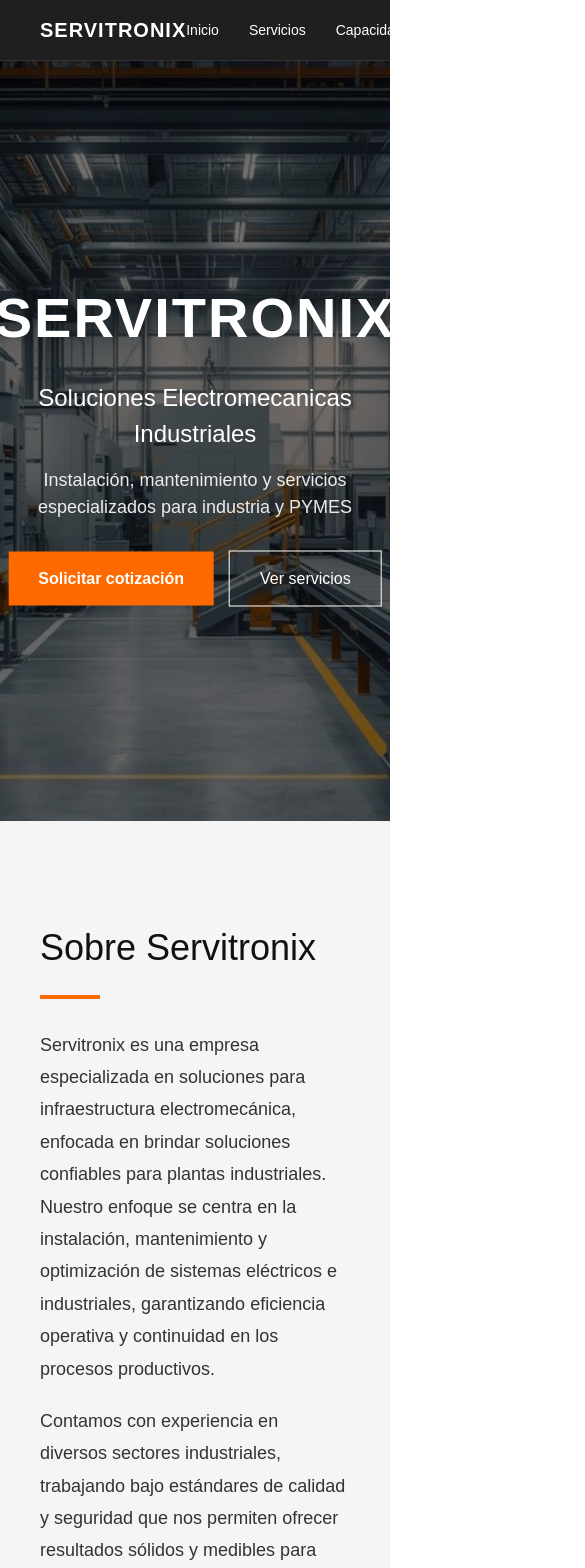
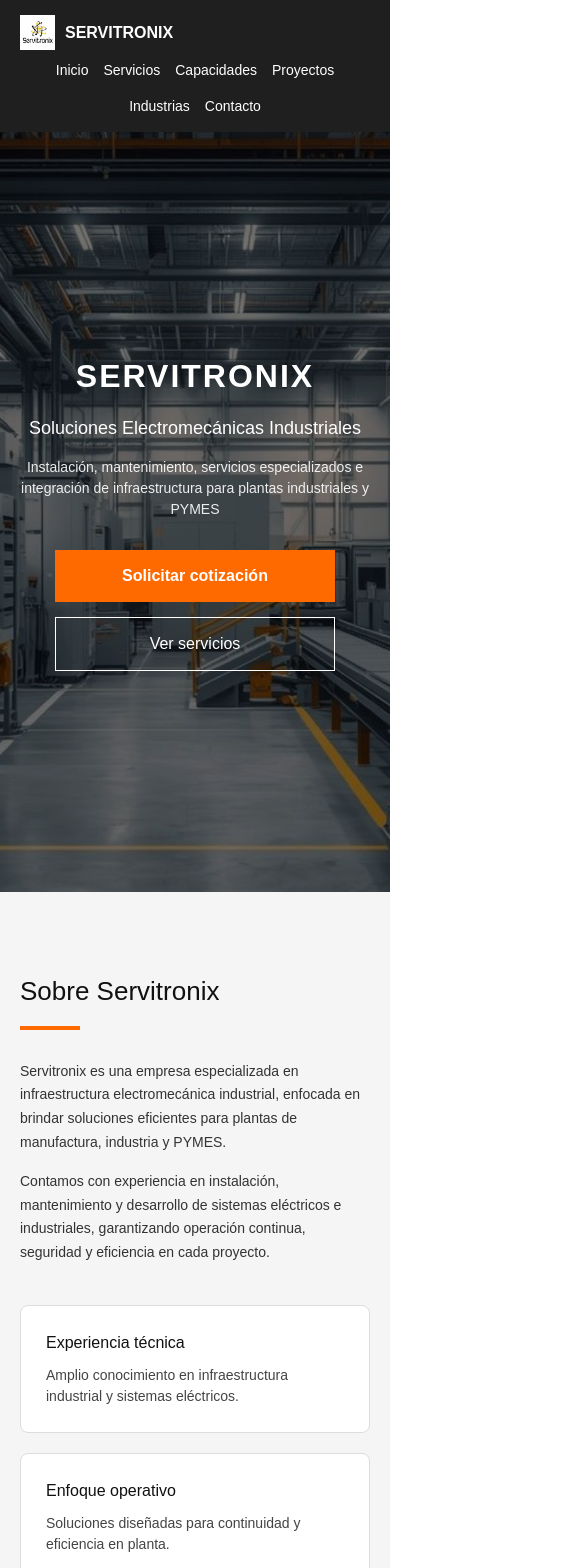
Before and after one commit to CarlosFuentes11/servitronix-site, a Next.js app: page / in a window 390 px wide. Shown: the top 1568 px of the page, 585 px wide, since content can reach past the window. Built offline with nearby package versions, Linux system fonts and the light colour scheme.

Commit message:
servicios corregidos + imagen mecanica

```diff
--- a/src/app/layout.js
+++ b/src/app/layout.js
@@ -1,25 +1,85 @@
 import "./globals.css";
-
-import Navbar from "../components/Navbar";
-import Footer from "../components/Footer";
 
 export const metadata = {
   title: "Servitronix",
-  description: "Infraestructura electromecánica industrial",
+  description: "Soluciones Electromecanicas Industriales",
 };
 
 export default function RootLayout({ children }) {
   return (
     <html lang="es">
-      <body style={{ margin: 0 }}>
+      <body style={{ margin: 0, fontFamily: "Arial, sans-serif" }}>
 
-        <Navbar />
+        {/* 🔷 NAVBAR */}
+        <header
+          style={{
+            background: "#1f1f1f",
+            padding: "15px 20px",
+          }}
+        >
+          <div
+            style={{
+              maxWidth: "1200px",
+              margin: "0 auto",
+              display: "flex",
+              justifyContent: "space-between",
+              alignItems: "center",
+              flexWrap: "wrap",
+              gap: "10px",
+            }}
+          >
+            {/* LOGO */}
+            <div style={{ display: "flex", alignItems: "center", gap: "10px" }}>
+              <img
+                src="/images/logo-servitronix.png"
+                alt="logo"
+                style={{ height: "35px" }}
+              />
+              <span style={{ color: "white", fontWeight: "bold" }}>
+                SERVITRONIX
+              </span>
+            </div>
+
+            {/* NAV */}
+            <nav
+              style={{
+                display: "flex",
+                gap: "15px",
+                flexWrap: "wrap",
+                justifyContent: "center",
+              }}
+            >
+              <a href="#inicio" style={link}>Inicio</a>
+              <a href="#servicios" style={link}>Servicios</a>
+              <a href="#capacidades" style={link}>Capacidades</a>
+              <a href="#proyectos" style={link}>Proyectos</a>
+              <a href="#industrias" style={link}>Industrias</a>
+              <a href="#contacto" style={link}>Contacto</a>
+            </nav>
+          </div>
+        </header>
 
         {children}
 
-        <Footer />
+        {/* 🔷 FOOTER */}
+        <footer
+          style={{
+            background: "#111",
+            color: "white",
+            padding: "40px 20px",
+            textAlign: "center",
+          }}
+        >
+          <p>© Servitronix — Infraestructura electromecánica industrial</p>
+        </footer>
 
       </body>
     </html>
   );
 }
+
+const link = {
+  color: "white",
+  textDecoration: "none",
+  fontSize: "14px",
+};
--- a/src/sections/About.js
+++ b/src/sections/About.js
@@ -3,7 +3,7 @@
     <section
       id="sobre"
       style={{
-        padding: "100px 40px",
+        padding: "80px 20px",
         background: "#f5f5f5",
       }}
     >
@@ -13,18 +13,18 @@
           margin: "0 auto",
         }}
       >
-        {/* TÍTULO */}
+        {/* TITULO */}
         <h2
           style={{
-            fontSize: "36px",
-            marginBottom: "20px",
+            fontSize: "clamp(26px, 5vw, 36px)",
+            marginBottom: "15px",
             color: "#111",
           }}
         >
           Sobre Servitronix
         </h2>
 
-        {/* LÍNEA DECORATIVA */}
+        {/* LINEA */}
         <div
           style={{
             width: "60px",
@@ -37,34 +37,78 @@
         {/* TEXTO */}
         <p
           style={{
-            fontSize: "18px",
-            lineHeight: "1.8",
+            fontSize: "clamp(14px, 2.5vw, 18px)",
+            lineHeight: "1.7",
             color: "#333",
-            maxWidth: "900px",
           }}
         >
-          Servitronix es una empresa especializada en soluciones para infraestructura
-          electromecánica, enfocada en brindar soluciones confiables
-          para plantas industriales. Nuestro enfoque se centra en la
-          instalación, mantenimiento y optimización de sistemas eléctricos e
-          industriales, garantizando eficiencia operativa y continuidad en los
-          procesos productivos.
+          Servitronix es una empresa especializada en infraestructura
+          electromecánica industrial, enfocada en brindar soluciones
+          eficientes para plantas de manufactura, industria y PYMES.
         </p>
 
         <p
           style={{
-            fontSize: "18px",
-            lineHeight: "1.8",
+            fontSize: "clamp(14px, 2.5vw, 18px)",
+            marginTop: "15px",
+            lineHeight: "1.7",
             color: "#333",
-            marginTop: "20px",
-            maxWidth: "900px",
           }}
         >
-          Contamos con experiencia en diversos sectores industriales, trabajando
-          bajo estándares de calidad y seguridad que nos permiten ofrecer
-          resultados sólidos y medibles para cada cliente.
+          Contamos con experiencia en instalación, mantenimiento y
+          desarrollo de sistemas eléctricos e industriales, garantizando
+          operación continua, seguridad y eficiencia en cada proyecto.
         </p>
+
+        {/* BLOQUES */}
+        <div
+          style={{
+            marginTop: "40px",
+            display: "grid",
+            gridTemplateColumns: "repeat(auto-fit, minmax(250px, 1fr))",
+            gap: "20px",
+          }}
+        >
+          <div style={card}>
+            <h3 style={cardTitle}>Experiencia técnica</h3>
+            <p style={cardText}>
+              Amplio conocimiento en infraestructura industrial y sistemas eléctricos.
+            </p>
+          </div>
+
+          <div style={card}>
+            <h3 style={cardTitle}>Enfoque operativo</h3>
+            <p style={cardText}>
+              Soluciones diseñadas para continuidad y eficiencia en planta.
+            </p>
+          </div>
+
+          <div style={card}>
+            <h3 style={cardTitle}>Calidad y seguridad</h3>
+            <p style={cardText}>
+              Cumplimiento de estándares industriales en cada proyecto.
+            </p>
+          </div>
+        </div>
       </div>
     </section>
   );
 }
+
+const card = {
+  background: "white",
+  padding: "25px",
+  borderRadius: "8px",
+  border: "1px solid #ddd",
+};
+
+const cardTitle = {
+  marginBottom: "10px",
+  color: "#111",
+};
+
+const cardText = {
+  color: "#444",
+  fontSize: "14px",
+  lineHeight: "1.5",
+};
--- a/src/sections/Contact.js
+++ b/src/sections/Contact.js
@@ -1,116 +1,95 @@
-"use client";
-
 export default function Contact() {
   return (
     <section
       id="contacto"
       style={{
-        padding: "100px 40px",
-        background: "#111",
+        padding: "80px 20px",
+        background: "#1f1f1f",
         color: "white",
       }}
     >
-      <div style={{ maxWidth: "1100px", margin: "0 auto" }}>
-        {/* TÍTULO */}
-        <h2 style={{ fontSize: "36px", marginBottom: "20px" }}>
+      <div
+        style={{
+          maxWidth: "1100px",
+          margin: "0 auto",
+        }}
+      >
+        {/* TITULO */}
+        <h2
+          style={{
+            fontSize: "clamp(26px, 5vw, 36px)",
+            marginBottom: "15px",
+          }}
+        >
           Contacto
         </h2>
 
-        {/* LÍNEA */}
+        {/* LINEA */}
         <div
           style={{
             width: "60px",
             height: "4px",
             background: "#ff6a00",
-            marginBottom: "40px",
+            marginBottom: "30px",
           }}
         />
 
+        {/* TEXTO */}
+        <p
+          style={{
+            fontSize: "clamp(14px, 2.5vw, 18px)",
+            lineHeight: "1.7",
+            maxWidth: "600px",
+          }}
+        >
+          ¿Tienes un proyecto industrial? Contáctanos y te ayudamos a desarrollar
+          soluciones confiables para tu operación.
+        </p>
+
+        <p
+          style={{
+            marginTop: "10px",
+            opacity: "0.8",
+            fontSize: "14px",
+          }}
+        >
+          Atendemos proyectos en el norte de México y zonas industriales del país.
+        </p>
+
+        {/* DATOS */}
         <div
           style={{
-            display: "grid",
-            gridTemplateColumns: "repeat(auto-fit, minmax(300px, 1fr))",
-            gap: "40px",
+            marginTop: "30px",
+            display: "flex",
+            flexDirection: "column",
+            gap: "10px",
+            fontSize: "15px",
           }}
         >
-          {/* INFO */}
-          <div>
-            <p style={{ marginBottom: "20px", color: "#ccc" }}>
-              ¿Tienes un proyecto industrial? Contáctanos y te ayudamos a
-              desarrollar soluciones confiables para tu operación.
-            </p>
+          <p>📧 contacto@servitronix.com</p>
+          <p>📞 +52 844 535 4897</p>
+          <p>📍 Saltillo, Coahuila, México</p>
+        </div>
 
-            <p style={{ marginBottom: "10px" }}>
-              📧 contacto@servitronix.com
-            </p>
-
-            <p style={{ marginBottom: "10px" }}>
-              📞 +52 844 535 4897
-            </p>
-
-            <p>
-              📍 Saltillo, Coahuila, México
-            </p>
-          </div>
-
-          {/* FORMULARIO */}
-          <form
-            onSubmit={(e) => {
-              e.preventDefault();
-              alert("Mensaje enviado (simulado)");
-            }}
-            style={{
-              display: "flex",
-              flexDirection: "column",
-              gap: "15px",
-            }}
-          >
-            <input
-              type="text"
-              placeholder="Nombre"
-              required
-              style={inputStyle}
-            />
-
-            <input
-              type="email"
-              placeholder="Correo electrónico"
-              required
-              style={inputStyle}
-            />
-
-            <textarea
-              placeholder="Mensaje"
-              rows="4"
-              required
-              style={inputStyle}
-            />
-
-            <button
-              type="submit"
-              style={{
-                background: "#ff6a00",
-                color: "white",
-                padding: "15px",
-                border: "none",
-                cursor: "pointer",
-                fontWeight: "bold",
-              }}
-            >
-              Enviar mensaje
-            </button>
-          </form>
+        {/* REGISTROS */}
+        <div
+          style={{
+            marginTop: "40px",
+            paddingTop: "20px",
+            borderTop: "1px solid rgba(255,255,255,0.2)",
+            fontSize: "13px",
+            opacity: "0.8",
+            lineHeight: "1.6",
+          }}
+        >
+          <p>Registro REPSE: [TU_NUMERO]</p>
+          <p>DUNS: [TU_NUMERO]</p>
+          <p>
+            Cumplimos con regulaciones y estándares para la prestación de
+            servicios especializados en el sector industrial.
+          </p>
         </div>
       </div>
     </section>
   );
 }
-
-/* 🎨 ESTILOS */
-const inputStyle = {
-  padding: "12px",
-  border: "1px solid #333",
-  background: "#1f1f1f",
-  color: "white",
-  borderRadius: "5px",
-};
--- a/src/sections/Hero.js
+++ b/src/sections/Hero.js
@@ -20,14 +20,11 @@
         priority
       />
 
-      {/* 🌑 Overlay oscuro */}
+      {/* 🌑 Overlay */}
       <div
         style={{
           position: "absolute",
-          top: 0,
-          left: 0,
-          width: "100%",
-          height: "100%",
+          inset: 0,
           background: "rgba(0,0,0,0.55)",
         }}
       />
@@ -36,47 +33,62 @@
       <div
         style={{
           position: "absolute",
-          top: "50%",
-          left: "50%",
-          transform: "translate(-50%, -50%)",
+          inset: 0,
+          display: "flex",
+          flexDirection: "column",
+          justifyContent: "center",
+          alignItems: "center",
           textAlign: "center",
           color: "white",
           padding: "20px",
-          maxWidth: "900px",
         }}
       >
+        <div style={{ maxWidth: "900px" }}>
+          {/* TÍTULO */}
           <h1
             style={{
-            fontSize: "56px",
+              fontSize: "clamp(32px, 6vw, 56px)",
               fontWeight: "bold",
               letterSpacing: "2px",
-            marginBottom: "20px",
+              marginBottom: "15px",
             }}
           >
             SERVITRONIX
           </h1>
 
+          {/* SUBTÍTULO */}
           <p
             style={{
-            fontSize: "24px",
+              fontSize: "clamp(18px, 3vw, 24px)",
               fontWeight: "500",
             }}
           >
-          Soluciones Electromecanicas Industriales
+            Soluciones Electromecánicas Industriales
           </p>
 
+          {/* DESCRIPCIÓN */}
           <p
             style={{
-            fontSize: "18px",
+              fontSize: "clamp(14px, 2.5vw, 18px)",
               marginTop: "15px",
               opacity: "0.9",
+              lineHeight: "1.5",
             }}
           >
-          Instalación, mantenimiento y servicios especializados para industria y PYMES
+            Instalación, mantenimiento, servicios especializados e integración de infraestructura para
+            plantas industriales y PYMES
           </p>
 
-        {/* 🔘 Botones */}
-        <div style={{ marginTop: "30px" }}>
+          {/* 🔘 BOTONES */}
+          <div
+            style={{
+              marginTop: "30px",
+              display: "flex",
+              flexDirection: "column",
+              gap: "15px",
+              alignItems: "center",
+            }}
+          >
             {/* BOTÓN 1 */}
             <button
               onClick={() => {
@@ -87,11 +99,12 @@
               style={{
                 background: "#ff6a00",
                 color: "white",
-              padding: "15px 30px",
+                padding: "14px 28px",
                 border: "none",
-              marginRight: "15px",
                 cursor: "pointer",
                 fontWeight: "bold",
+                width: "100%",
+                maxWidth: "280px",
               }}
             >
               Solicitar cotización
@@ -107,15 +120,18 @@
               style={{
                 background: "transparent",
                 color: "white",
-              padding: "15px 30px",
+                padding: "14px 28px",
                 border: "1px solid white",
                 cursor: "pointer",
+                width: "100%",
+                maxWidth: "280px",
               }}
             >
               Ver servicios
             </button>
           </div>
         </div>
+      </div>
     </section>
   );
 }
--- a/src/sections/Industries.js
+++ b/src/sections/Industries.js
@@ -3,66 +3,50 @@
     <section
       id="industrias"
       style={{
-        padding: "100px 40px",
-        background: "#f5f5f5",
+        padding: "80px 20px",
+        background: "#ffffff",
       }}
     >
-      <div
-        style={{
-          maxWidth: "1100px",
-          margin: "0 auto",
-        }}
-      >
-        {/* TÍTULO */}
-        <h2
-          style={{
-            fontSize: "36px",
-            marginBottom: "20px",
-            color: "#111",
-          }}
-        >
-          Industrias atendidas
-        </h2>
+      <div style={{ maxWidth: "1100px", margin: "0 auto" }}>
 
-        {/* LÍNEA */}
-        <div
-          style={{
-            width: "60px",
-            height: "4px",
-            background: "#ff6a00",
-            marginBottom: "40px",
-          }}
-        />
+        <h2 style={title}>Industrias atendidas</h2>
+        <div style={line} />
 
-        {/* GRID */}
-        <div
-          style={{
-            display: "grid",
-            gridTemplateColumns: "repeat(auto-fit, minmax(220px, 1fr))",
-            gap: "25px",
-          }}
-        >
-          <div style={itemStyle}>Automotriz</div>
-          <div style={itemStyle}>Manufactura</div>
-          <div style={itemStyle}>Metal-mecánica</div>
-          <div style={itemStyle}>Logística industrial</div>
-          <div style={itemStyle}>Electrónica</div>
+        <div style={grid}>
+          <div style={item}>Automotriz</div>
+          <div style={item}>Manufactura</div>
+          <div style={item}>Metal-mecánica</div>
+          <div style={item}>Logística industrial</div>
+          <div style={item}>Electrónica</div>
         </div>
+
       </div>
     </section>
   );
 }
 
-/* 🎨 ESTILO PRO */
-const itemStyle = {
-  padding: "25px",
-  border: "1px solid #ddd",
-  borderRadius: "8px",
+const title = {
+  fontSize: "clamp(26px, 5vw, 36px)",
+  marginBottom: "15px",
+};
+
+const line = {
+  width: "60px",
+  height: "4px",
+  background: "#ff6a00",
+  marginBottom: "40px",
+};
+
+const grid = {
+  display: "grid",
+  gridTemplateColumns: "repeat(auto-fit, minmax(180px, 1fr))",
+  gap: "15px",
+};
+
+const item = {
+  background: "#f4f4f4",
+  padding: "20px",
   textAlign: "center",
-  fontSize: "16px",
+  borderRadius: "6px",
   fontWeight: "600",
-  color: "#111",
-  background: "#ffffff",
-  boxShadow: "0 5px 15px rgba(0,0,0,0.05)",
-  transition: "0.3s",
 };
--- a/src/sections/Projects.js
+++ b/src/sections/Projects.js
@@ -3,83 +3,73 @@
     <section
       id="proyectos"
       style={{
-        padding: "100px 40px",
-        background: "#111",
-        color: "white",
+        padding: "80px 20px",
+        background: "#f5f5f5",
       }}
     >
-      <div style={{ maxWidth: "1200px", margin: "0 auto" }}>
-        {/* TÍTULO */}
-        <h2 style={{ fontSize: "36px", marginBottom: "20px" }}>
-          Proyectos industriales
-        </h2>
+      <div style={{ maxWidth: "1100px", margin: "0 auto" }}>
 
-        {/* LÍNEA */}
-        <div
-          style={{
-            width: "60px",
-            height: "4px",
-            background: "#ff6a00",
-            marginBottom: "40px",
-          }}
-        />
+        <h2 style={title}>Proyectos industriales</h2>
+        <div style={line} />
 
-        {/* GRID */}
-        <div
-          style={{
-            display: "grid",
-            gridTemplateColumns: "repeat(auto-fit, minmax(280px, 1fr))",
-            gap: "30px",
-          }}
-        >
-          {/* CARD 1 */}
-          <div style={cardStyle}>
-            <h3 style={titleStyle}>Instalación eléctrica industrial</h3>
-            <p style={textStyle}>
-              Desarrollo e instalación de sistemas eléctricos en planta de
-              manufactura, garantizando eficiencia y seguridad operativa.
+        <div style={grid}>
+          <div style={card}>
+            <h3 style={cardTitle}>Proyecto en planta de manufactura</h3>
+            <p style={cardText}>
+              Instalación eléctrica completa para línea de producción.
             </p>
           </div>
 
-          {/* CARD 2 */}
-          <div style={cardStyle}>
-            <h3 style={titleStyle}>Sistemas de iluminación industrial</h3>
-            <p style={textStyle}>
-              Implementación de soluciones de iluminación para áreas de
-              producción y almacenes, optimizando consumo energético.
+          <div style={card}>
+            <h3 style={cardTitle}>Optimización de iluminación industrial</h3>
+            <p style={cardText}>
+              Optimización de iluminación en nave industrial.
             </p>
           </div>
 
-          {/* CARD 3 */}
-          <div style={cardStyle}>
-            <h3 style={titleStyle}>Mantenimiento electromecánico</h3>
-            <p style={textStyle}>
-              Servicios preventivos y correctivos para asegurar la continuidad
-              operativa de instalaciones industriales.
+          <div style={card}>
+            <h3 style={cardTitle}>Mantenimiento electromecánico en planta</h3>
+            <p style={cardText}>
+              Servicios electromecánicos para continuidad operativa.
             </p>
           </div>
         </div>
+
       </div>
     </section>
   );
 }
 
-/* 🎨 ESTILOS */
-const cardStyle = {
-  background: "#1f1f1f",
-  padding: "30px",
-  borderRadius: "10px",
-  border: "1px solid #333",
-  transition: "0.3s",
+const title = {
+  fontSize: "clamp(26px, 5vw, 36px)",
+  marginBottom: "15px",
 };
 
-const titleStyle = {
-  fontSize: "20px",
+const line = {
+  width: "60px",
+  height: "4px",
+  background: "#ff6a00",
+  marginBottom: "40px",
+};
+
+const grid = {
+  display: "grid",
+  gridTemplateColumns: "repeat(auto-fit, minmax(280px, 1fr))",
+  gap: "20px",
+};
+
+const card = {
+  background: "white",
+  padding: "25px",
+  borderRadius: "8px",
+  border: "1px solid #ddd",
+};
+
+const cardTitle = {
   marginBottom: "10px",
 };
 
-const textStyle = {
-  fontSize: "16px",
-  color: "#ccc",
-  lineHeight: "1.6",
+const cardText = {
+  fontSize: "14px",
+  color: "#444",
 };
--- a/src/sections/Services.js
+++ b/src/sections/Services.js
@@ -1,84 +1,94 @@
-import Image from "next/image";
+export default function Services() {
+  return (
+    <section
+      id="servicios"
+      style={{
+        padding: "80px 20px",
+        background: "#ffffff",
+      }}
+    >
+      <div style={{ maxWidth: "1100px", margin: "0 auto" }}>
 
-export default function Services() {
+        <h2 style={title}>Servicios industriales</h2>
+        <div style={line} />
 
-return(
+        <div style={grid}>
 
-<section id="servicios" style={{
-padding:"80px 20px",
-textAlign:"center"
-}}>
-
-<h2 style={{
-fontSize:"36px",
-marginBottom:"40px"
-}}>
-Servicios industriales
-</h2>
-
-<div style={{
-display:"grid",
-gridTemplateColumns:"repeat(auto-fit,minmax(300px,1fr))",
-gap:"40px",
-maxWidth:"1200px",
-margin:"auto"
-}}>
-
-<div>
-<Image
-src="/images/infraestructura-electrica.jpg"
-alt="Infraestructura eléctrica"
-width={400}
-height={260}
-/>
-
-<h3>Infraestructura eléctrica</h3>
-
-<p>
-Instalaciones eléctricas industriales,
-canalización, tableros y sistemas eléctricos
-para plantas de manufactura.
+          {/* 🔷 INFRAESTRUCTURA ELÉCTRICA */}
+          <div style={card}>
+            <h3 style={cardTitle}>Infraestructura eléctrica</h3>
+            <p style={cardText}>
+              Instalaciones eléctricas industriales, canalización, tableros y sistemas eléctricos para plantas de manufactura.
             </p>
           </div>
 
-<div>
-<Image
-src="/images/infraestructura-mecanica.jpg"
+          {/* 🔷 INFRAESTRUCTURA MECÁNICA */}
+          <div style={card}>
+            <img
+              src="/images/servicio-mecanico.jpg"
               alt="Infraestructura mecánica"
-width={400}
-height={260}
+              style={{
+                width: "100%",
+                marginBottom: "15px",
+                borderRadius: "6px",
+                objectFit: "cover",
+              }}
             />
 
-<h3>Infraestructura mecánica</h3>
+            <h3 style={cardTitle}>Infraestructura mecánica</h3>
 
-<p>
-Estructuras metálicas, pailería,
-soldadura y tuberías industriales
-para instalaciones productivas.
+            <p style={cardText}>
+              Estructuras metálicas, pailería, soldadura y tuberías industriales para instalaciones productivas.
             </p>
           </div>
 
-<div>
-<Image
-src="/images/transportadores-industriales.jpg"
-alt="Transportadores industriales"
-width={400}
-height={260}
-/>
-
-<h3>Sistemas de transporte industrial</h3>
-
-<p>
-Integración e instalación de sistemas
-de transporte industrial para líneas
-de producción.
+          {/* 🔷 TRANSPORTADORES */}
+          <div style={card}>
+            <h3 style={cardTitle}>Sistemas de transporte industrial</h3>
+            <p style={cardText}>
+              Integración e instalación de transportadores para líneas de producción.
             </p>
           </div>
 
         </div>
 
+      </div>
     </section>
+  );
+}
 
-)
+const title = {
+  fontSize: "clamp(26px, 5vw, 36px)",
+  marginBottom: "15px",
+};
 
-}
+const line = {
+  width: "60px",
+  height: "4px",
+  background: "#ff6a00",
+  marginBottom: "40px",
+};
+
+const grid = {
+  display: "grid",
+  gridTemplateColumns: "repeat(auto-fit, minmax(280px, 1fr))",
+  gap: "25px",
+};
+
+const card = {
+  background: "#f9f9f9",
+  padding: "20px",
+  borderRadius: "8px",
+  border: "1px solid #ddd",
+};
+
+const cardTitle = {
+  marginBottom: "10px",
+  fontSize: "18px",
+};
+
+const cardText = {
+  fontSize: "14px",
+  color: "#444",
+  lineHeight: "1.5",
+};
```
Also changed, not shown: public/images/servicio-mecanico.png (added). Lines whose indentation alone changed are shown as unchanged.
